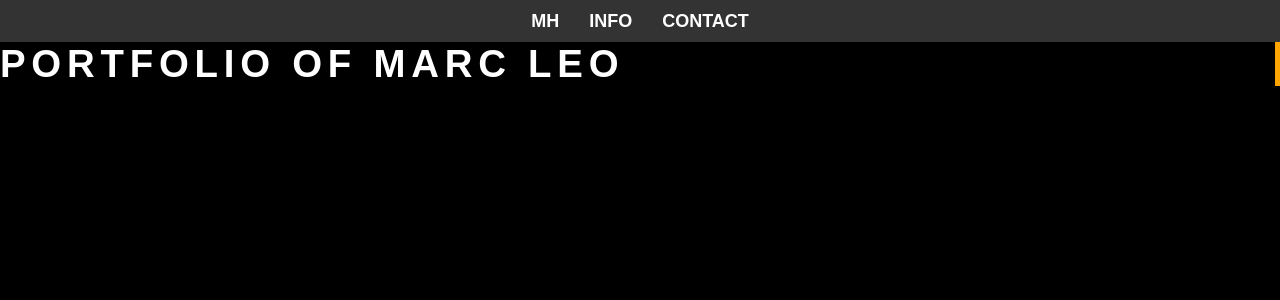
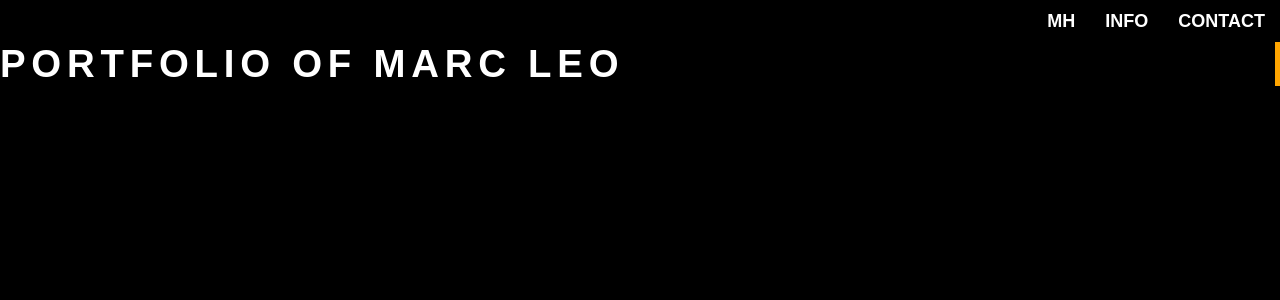
Before and after one commit to callmemarcleo/personalpage, an Angular app in the folder frontend/: page / in a window 1280 px wide. Shown: the top 300 px of the page. Built offline with nearby package versions, Linux system fonts and the light colour scheme.

Commit message:
style changes navbar

```diff
--- a/frontend/src/app/components/navbar/navbar.component.css
+++ b/frontend/src/app/components/navbar/navbar.component.css
@@ -1,6 +1,6 @@
 /* styles.css oder in der entsprechenden CSS-Datei deines Projekts */
 .navbar {
-  background-color: #333;
+  background-color: black;
   padding: 10px 0;
 }
 
@@ -9,7 +9,7 @@
   margin: 0;
   padding: 0;
   display: flex;
-  justify-content: center;
+  justify-content: right;
 }
 
 .navbar li {
@@ -25,5 +25,5 @@
 }
 
 .navbar a:hover {
-  color: #ffd700; /* Ändere die Farbe für den Hover-Effekt nach Belieben */
+  color: lightgray; /* Ändere die Farbe für den Hover-Effekt nach Belieben */
 }
```
